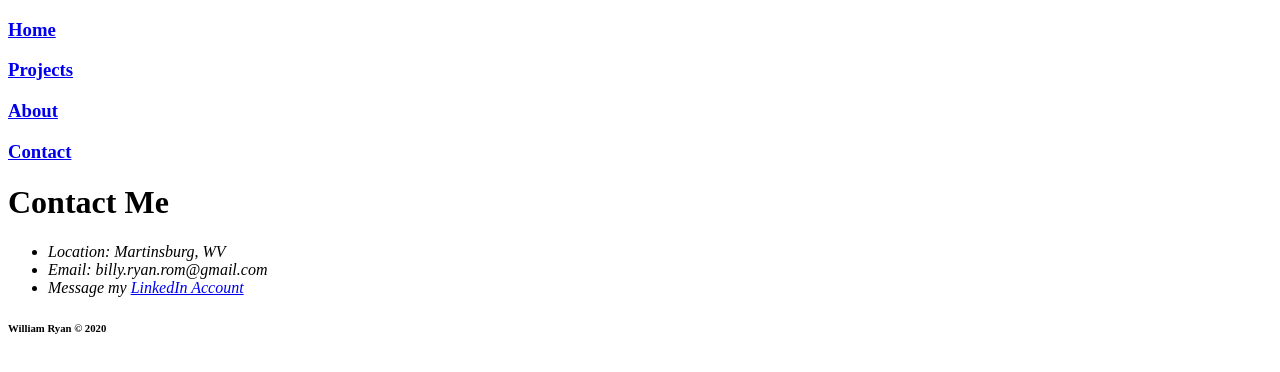
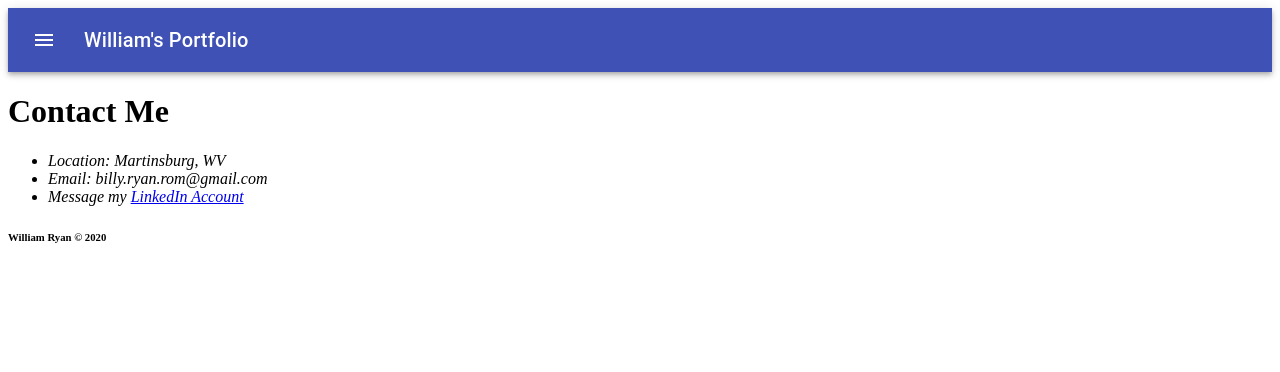
Before and after one commit to William-Ryan/portfolio-frontend, a React (Create React App) app: page /contact in a window 1280 px wide. Shown: the top 372 px of the page. Built offline with nearby package versions, Linux system fonts and the light colour scheme.

Commit message:
Add material-ui to project * Add styling to header component

```diff
--- a/package.json
+++ b/package.json
@@ -3,6 +3,8 @@
   "version": "0.1.0",
   "private": true,
   "dependencies": {
+    "@material-ui/core": "^4.9.9",
+    "@material-ui/icons": "^4.9.1",
     "@testing-library/jest-dom": "^4.2.4",
     "@testing-library/react": "^9.3.2",
     "@testing-library/user-event": "^7.1.2",
--- a/src/components/Header.js
+++ b/src/components/Header.js
@@ -1,17 +1,108 @@
 import React from 'react';
 import { Link } from 'react-router-dom';
 
+import { makeStyles } from '@material-ui/core/styles';
+import AppBar from '@material-ui/core/AppBar';
+import Toolbar from '@material-ui/core/Toolbar';
+import Typography from '@material-ui/core/Typography';
+import IconButton from '@material-ui/core/IconButton';
+import MenuIcon from '@material-ui/icons/Menu';
+import ClickAwayListener from '@material-ui/core/ClickAwayListener';
+import Grow from '@material-ui/core/Grow';
+import Paper from '@material-ui/core/Paper';
+import Popper from '@material-ui/core/Popper';
+import MenuItem from '@material-ui/core/MenuItem';
+import MenuList from '@material-ui/core/MenuList';
+
+
+const useStyles = makeStyles((theme) => ({
+    root: {
+        flexGrow: 1,
+    },
+    menuButton: {
+        marginRight: theme.spacing(2),
+    },
+    title: {
+        flexGrow: 1,
+    },
+    paper: {
+        marginRight: theme.spacing(2),
+    },
+}));
+
 const Header = () => {
+    const classes = useStyles();
+    const [open, setOpen] = React.useState(false);
+    const anchorRef = React.useRef(null);
+
+    const handleToggle = () => {
+        setOpen((prevOpen) => !prevOpen);
+    };
+
+    const handleClose = (event) => {
+        if (anchorRef.current && anchorRef.current.contains(event.target)) {
+          return;
+        }
+
+        setOpen(false);
+      };
+
+      function handleListKeyDown(event) {
+        if (event.key === 'Tab') {
+          event.preventDefault();
+          setOpen(false);
+        }
+      }
+
+      const prevOpen = React.useRef(open);
+  React.useEffect(() => {
+    if (prevOpen.current === true && open === false) {
+      anchorRef.current.focus();
+    }
+
+    prevOpen.current = open;
+  }, [open]);
+
     return (
-    <div>
-        <nav>
-            <h3><Link to="/">Home</Link></h3>
-            <h3><Link to="/projects">Projects</Link></h3>
-            <h3><Link to="/about">About</Link></h3>
-            <h3><Link to="/contact">Contact</Link></h3>
-        </nav>
-    </div>
-    )
+      <div className={classes.root}>
+        <AppBar position="static">
+          <Toolbar>
+            <IconButton edge="start"
+                className={classes.menuButton}
+                color="inherit"
+                aria-label="menu"
+                ref={anchorRef}
+                aria-controls={open ? 'menu-list-grow' : undefined}
+                aria-haspopup="true"
+                onClick={handleToggle}
+            >
+              <MenuIcon />
+            </IconButton>
+            <Popper open={open} anchorEl={anchorRef.current} role={undefined} transition disablePortal>
+          {({ TransitionProps, placement }) => (
+            <Grow
+              {...TransitionProps}
+              style={{ transformOrigin: placement === 'bottom' ? 'center top' : 'center bottom' }}
+            >
+              <Paper>
+                <ClickAwayListener onClickAway={handleClose}>
+                  <MenuList autoFocusItem={open} id="menu-list-grow" onKeyDown={handleListKeyDown}>
+                    <MenuItem onClick={handleClose}><Link to="/" style={{ textDecoration: 'none', color: 'black'}}>Home</Link></MenuItem>
+                    <MenuItem onClick={handleClose}><Link to="/projects" style={{ textDecoration: 'none', color: 'black'}}>Projects</Link></MenuItem>
+                    <MenuItem onClick={handleClose}><Link to="/about" style={{ textDecoration: 'none', color: 'black'}}>About</Link></MenuItem>
+                    <MenuItem onClick={handleClose}><Link to="/contact" style={{ textDecoration: 'none', color: 'black'}}>Contact</Link></MenuItem>
+                  </MenuList>
+                </ClickAwayListener>
+              </Paper>
+            </Grow>
+          )}
+        </Popper>
+            <Typography variant="h6" className={classes.title}>
+              William's Portfolio
+            </Typography>
+          </Toolbar>
+        </AppBar>
+      </div>
+    );
 }
-
 export default Header;
--- a/src/components/ProjectList.js
+++ b/src/components/ProjectList.js
@@ -8,7 +8,7 @@ const ProjectList = props => {
 
     useEffect(() => {
         props.fetchProjects()
-    }, [])
+    }, [props])
 
     return (
         <div>
```
Also changed, not shown: 1 other file (tests, documents, lock files or other folders).
